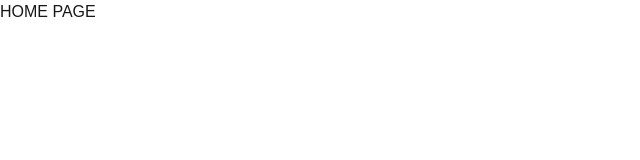
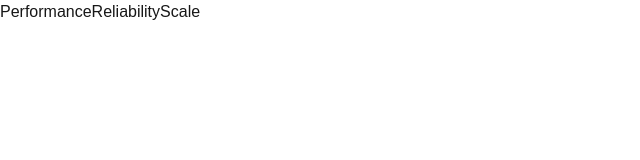
Before and after one commit to guilhermemendesdev/course-nextjs, a Next.js app: page / in a window 1280 px wide. Shown: the top 160 px of the page, without its empty margins (0-640 px from the left). Built offline with nearby package versions, Linux system fonts and the light colour scheme.

Commit message:
feat: linkando varias paginas

```diff
--- a/src/app/page.tsx
+++ b/src/app/page.tsx
@@ -1,7 +1,13 @@
+import Link from "next/link";
+
 export default function Home() {
   return (
-    <div className="grid grid-rows-[20px_1fr_20px] items-center justify-items-center min-h-screen p-8 pb-20 gap-16 sm:p-20 font-[family-name:var(--font-geist-sans)]">
-      HOME PAGE
+    <div>
+      <div>
+        <Link href="/performance">Performance</Link>
+        <Link href="/reliability">Reliability</Link>
+        <Link href="/scale">Scale</Link>
+      </div>
     </div>
   );
 }
```
